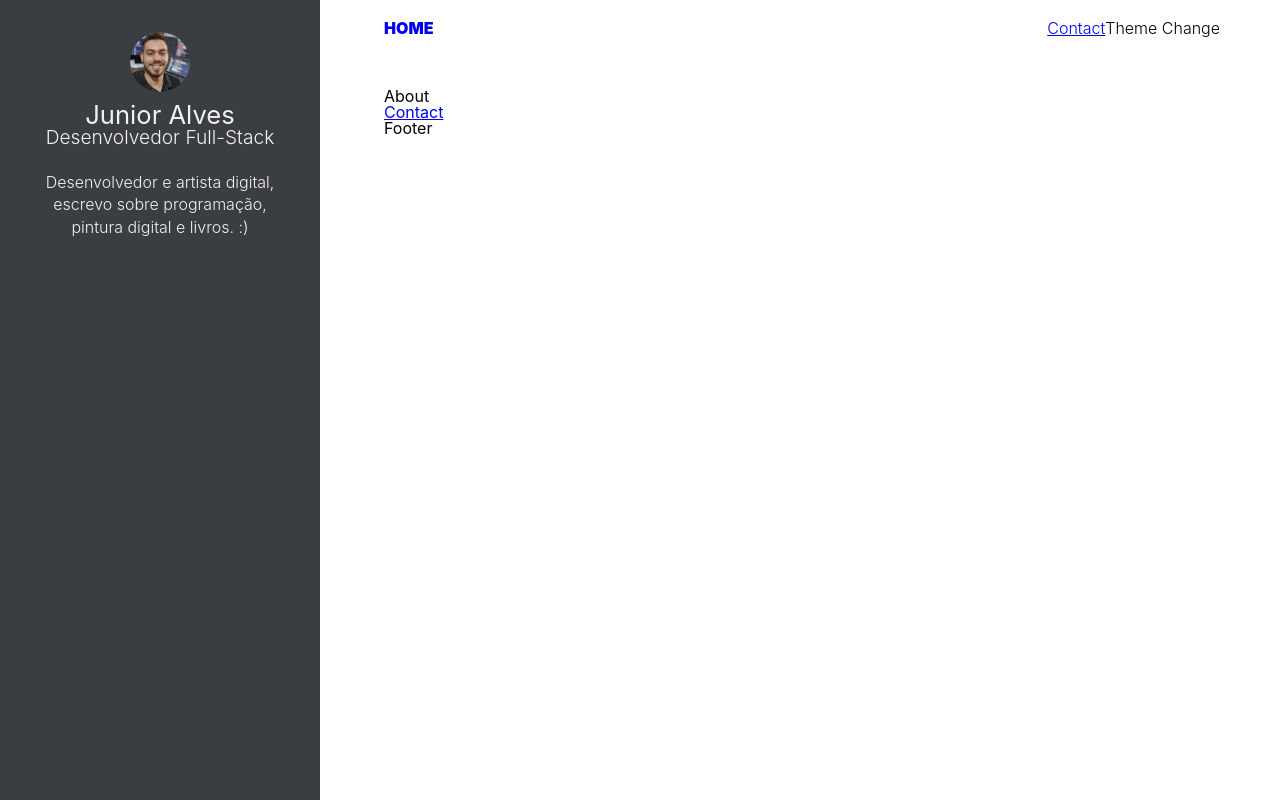
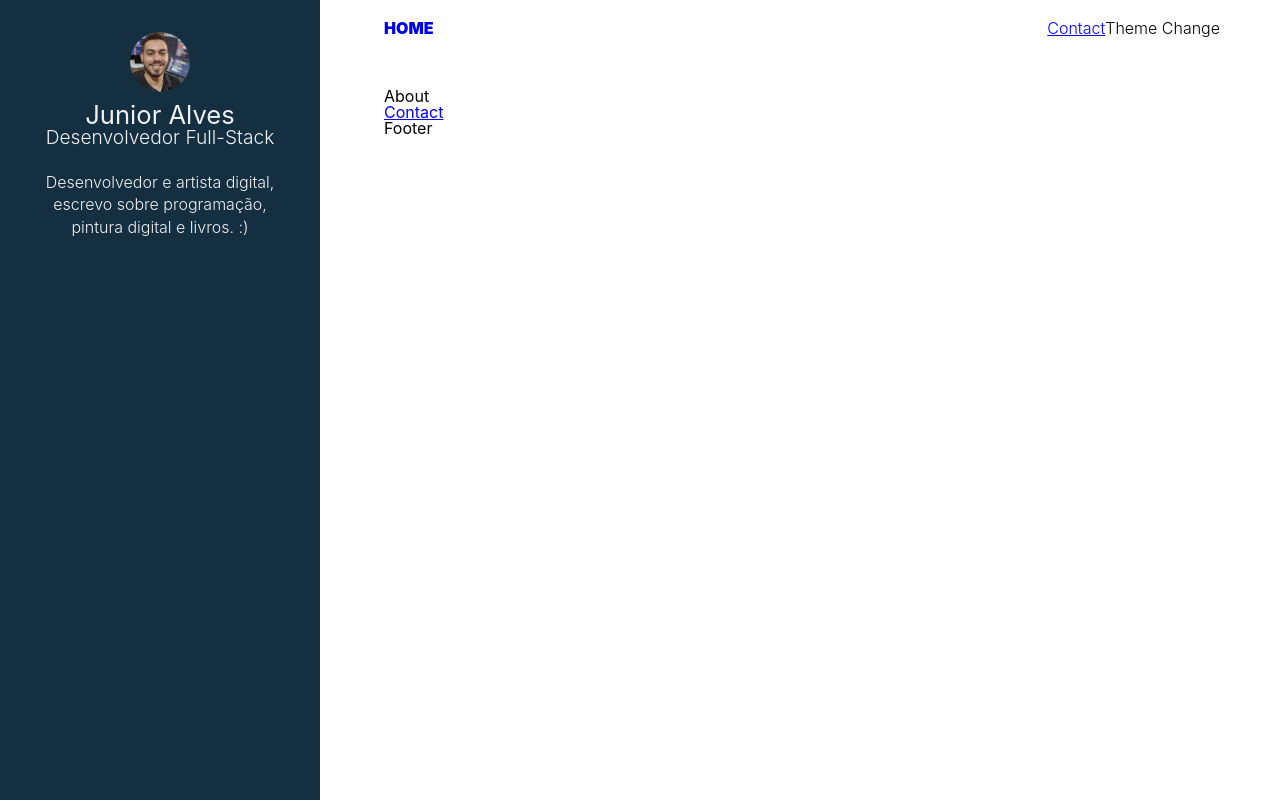
Before and after one commit to jjunior96/gatsby-site, a Gatsby site: page /about in a window 1280 px wide. Built offline with nearby package versions, Linux system fonts and the light colour scheme; Gatsby itself is replaced by a stand-in of ours.

Commit message:
chore: add color

```diff
--- a/src/components/Sidebar/styled.js
+++ b/src/components/Sidebar/styled.js
@@ -2,7 +2,7 @@ import styled from 'styled-components';
 
 export const SidebarWrapper = styled.aside`
   align-items: center;
-  background: #3a3e40;
+  background: #132f40;
   display: flex;
   flex-direction: column;
   /* 100% da altura do dispositivo */
--- a/src/styles/global.js
+++ b/src/styles/global.js
@@ -4,6 +4,7 @@
 */
 
 // colors: #132F40, #51868C, #F2EDD0, #F27D52, #BF6C5A
+
 // colors: #6C748C, #273440, #F2F2EB, #BF8360, #8C5A4F
 // color: #3A3E40, #F0F1F2, #BFB093, #8C7B6C, #A6756A
 
```
Also changed, not shown: src/components/Layout/styled.js (+0 -9 lines), src/pages/index.js (+4 -8 lines).
